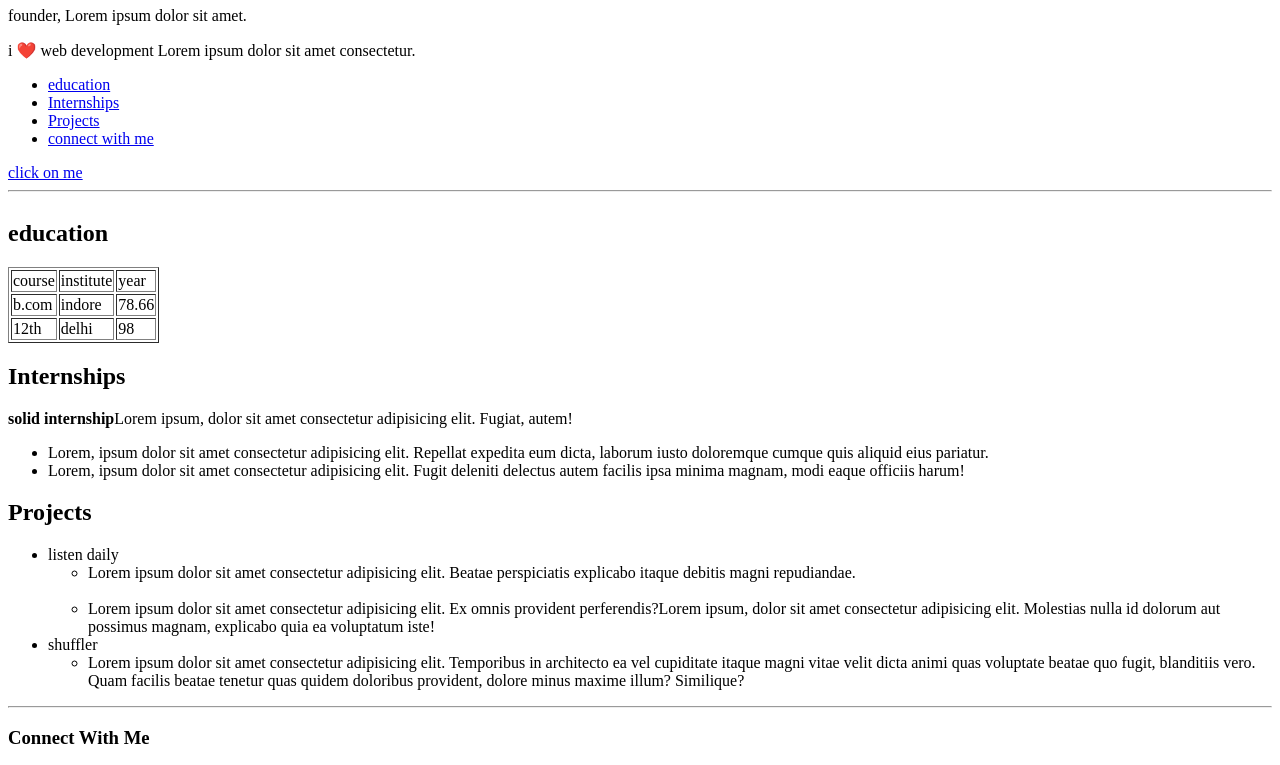
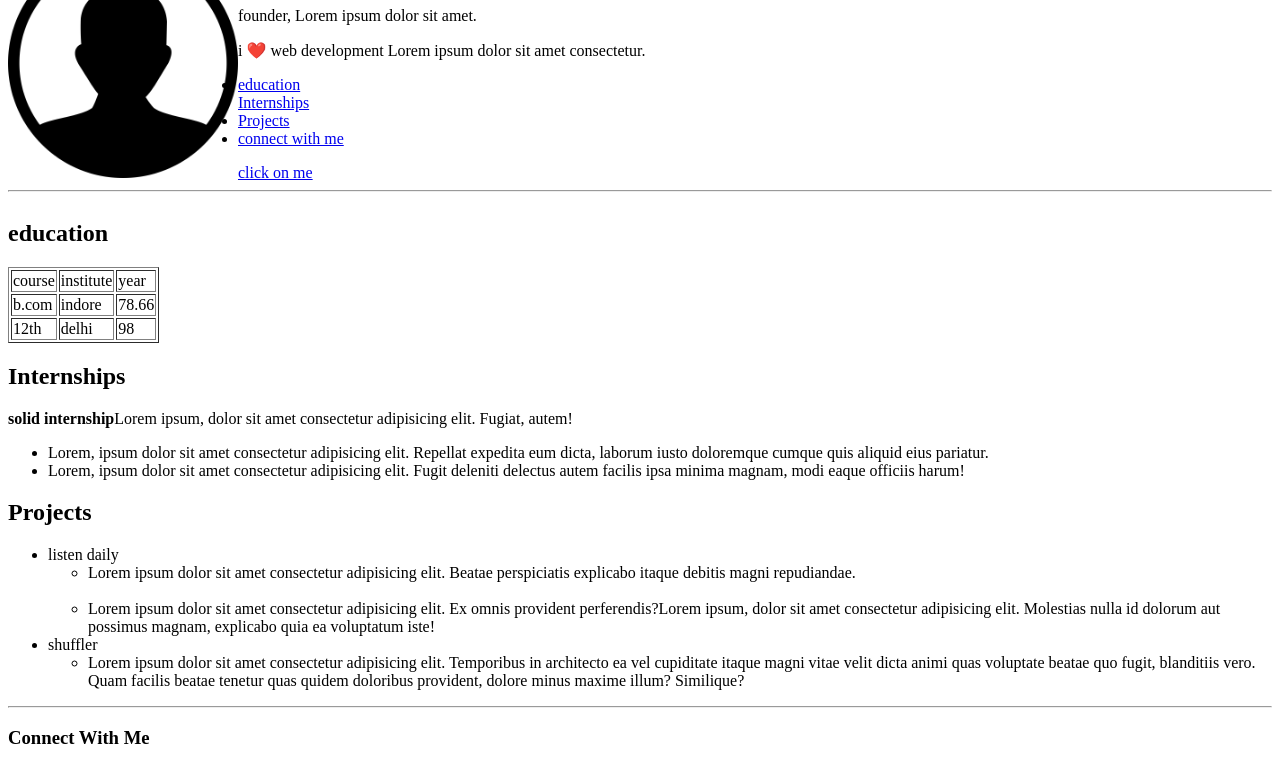
Before and after one commit to Mayankparihar28/fakeresume, a plain HTML site: page index.html in a window 1280 px wide. Shown: the part 73-838 px from the top of the page. Drawn offline with Linux system fonts and the light colour scheme.

Commit message:
Update index.html

```diff
--- a/index.html
+++ b/index.html
@@ -14,7 +14,7 @@
           <img
             align="left"
             width="230px"
-            src="./images/user-profile-icon.webp"
+            src="user-profile-icon.webp"
           />
         </tr>
         <tr>
```
